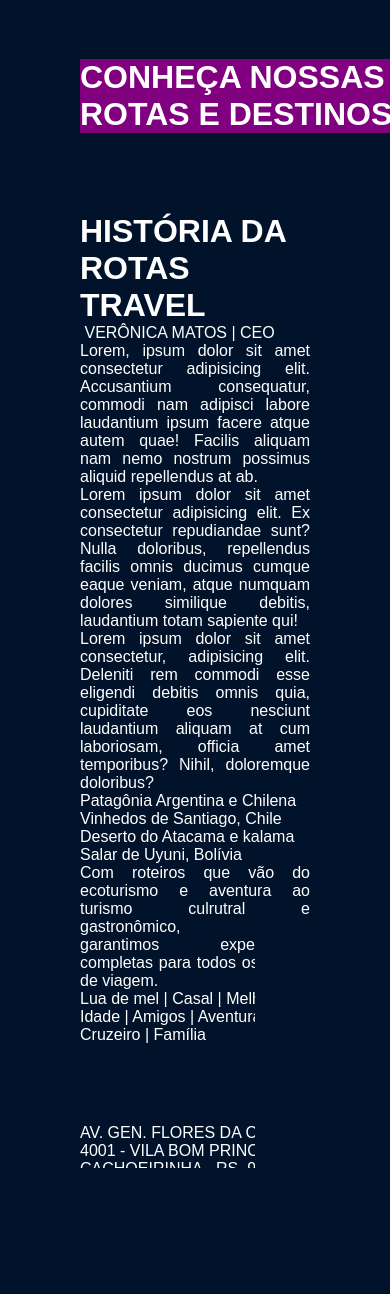
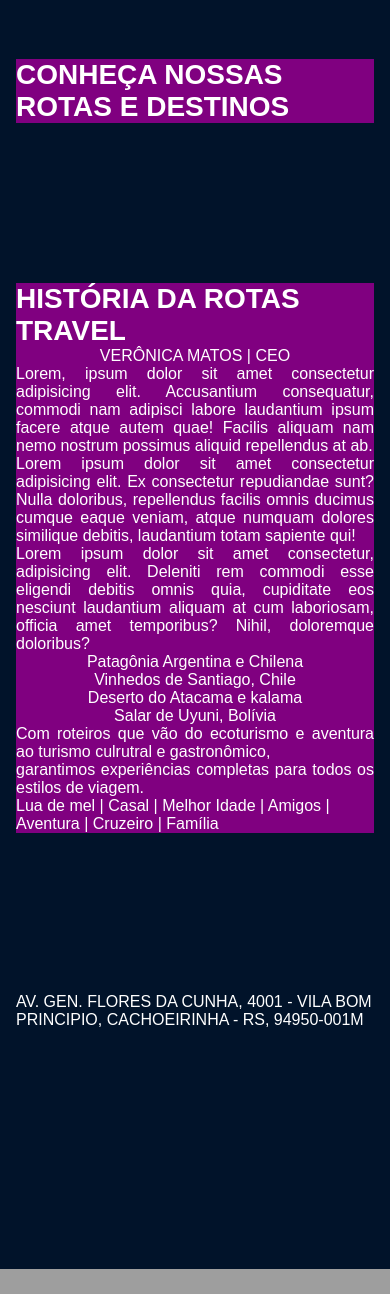
Before and after one commit to otiagosantos/rotastravel-landingpage, a PHP site: page / in a window 390 px wide; the page is wider, and only the part inside the window is pictured. Shown: the part 865-2159 px from the top of that part. After the commit the page ends 2134 px from the top of that part, so only its background shows below. Run offline with PHP 8.4, Linux system fonts and the light colour scheme.

Commit message:
update containers and styles.

```diff
--- a/index.html
+++ b/index.html
@@ -72,20 +72,21 @@
 
 
 
-    <main class="">
+    <main class="site-content">
         <section id="hero" class="">
 
-            <img src="/assets/images/atacama-pg-1.png" alt="Imagem de fundo do Atacama." />
+            <img src="/assets/images/atacama-pg-1.png" class="hero-bg" alt="Imagem de fundo do Atacama." />
 
             <!-- <div class="hero-content"> -->
             <h2>EXPLORE A AMÉRICA DO SUL COM SEGURANÇA E CONFORTO GARANTIDO</h2>
-
             <a href="#destinos">
-                    <span>Arraste para baixo</span>
+                <span>Arraste para baixo </span>
+                <img src="/assets/icons/icone-para-baixo-pg-1.png" alt="Icone seta para baixo.">
             </a>
 
             <!-- </div> -->
         </section>
+        <div>
             <section id="destinos" class="width-default">
 
                 <h2>CONHEÇA NOSSAS ROTAS E DESTINOS</h2>
@@ -97,7 +98,8 @@
                 </div>
 
             </section>
-        <section id="historia">
+
+            <section id="historia" class="width-default">
                 <h2>HISTÓRIA DA ROTAS TRAVEL</h2>
 
                 <div class="content-container">
@@ -108,16 +110,19 @@
                     </div>
 
                     <div class="text-container">
-                    <p>Lorem, ipsum dolor sit amet consectetur adipisicing elit. Accusantium consequatur, commodi nam
+                        <p>Lorem, ipsum dolor sit amet consectetur adipisicing elit. Accusantium consequatur, commodi
+                            nam
                             adipisci labore laudantium ipsum facere atque autem quae! Facilis aliquam nam nemo nostrum
                             possimus aliquid repellendus at ab.</p>
 
-                    <p>Lorem ipsum dolor sit amet consectetur adipisicing elit. Ex consectetur repudiandae sunt? Nulla
+                        <p>Lorem ipsum dolor sit amet consectetur adipisicing elit. Ex consectetur repudiandae sunt?
+                            Nulla
                             doloribus, repellendus facilis omnis ducimus cumque eaque veniam, atque numquam dolores
                             similique debitis, laudantium totam sapiente qui!</p>
 
                         <p>Lorem ipsum dolor sit amet consectetur, adipisicing elit. Deleniti rem commodi esse eligendi
-                        debitis omnis quia, cupiditate eos nesciunt laudantium aliquam at cum laboriosam, officia amet
+                            debitis omnis quia, cupiditate eos nesciunt laudantium aliquam at cum laboriosam, officia
+                            amet
                             temporibus? Nihil, doloremque doloribus?</p>
 
                         <span>Patagônia Argentina e Chilena</span>
@@ -152,6 +157,8 @@
             <section class="">
                 <!-- EXTRA: CONTEÚDO INDEFINIDO -->
             </section>
+        </div>
+
 
     </main>
 
--- a/styles/global.css
+++ b/styles/global.css
@@ -21,9 +21,15 @@
     --fs-site-XS: 0.5rem;
 }
 
-
+a {
+    scroll-behavior: smooth;
+}
 
 body {
+    /* transition: all 1s; */
+    max-width: 100vw;
+    width: 100%;
+
     font-family: var(--fm-site-1);
 
     color: var(--clr-site-text-1);
@@ -35,17 +41,28 @@
     scroll-behavior: smooth;
 }
 
-main {
+main.site-content {
+    max-width: 100%;
+    width: 100%;
     margin: 0 auto;
+
+    /* background-color: black; */
+
 }
 
-main p {
+main.site-content p {
     text-align: justify;
 }
 
+main.site-content div {
+    display: flex;
+    flex-direction: column;
+    align-items: center;
 
-main section:not(#hero) {
-    margin: 5rem;
+}
+
+main.site-content section:not(#hero) {
+    margin: 5rem 1rem;
     color: white;
 }
 
@@ -59,9 +76,8 @@
 
 .width-default {
     max-width: 1200px;
+
     width: 100%;
-
-    /* margin: 0 auto; */
 
     background-color: red;
 }
@@ -72,28 +88,24 @@
 }
 
 @media (max-width: 768px) {
-
     :root {
 
-        --fs-site-XL: 3.0rem;
-        --fs-site-L: 2rem;
+        --fs-site-XL: 2.5rem;
+        --fs-site-L: 1.75rem;
         --fs-site-M: 1rem;
         --fs-site-S: 0.85rem;
         --fs-site-XS: 0.75rem;
 
     }
 
-
     p{
         font-size: var(--fs-site-M)
     }
 
 
-
-
     .width-default {
         max-width: 100vw;
-        width: 100%;
+        width: auto;
         background-color: purple;
     }
 
```
Also changed, not shown: styles/components/hero.css (+35 -5 lines). Lines whose indentation alone changed are shown as unchanged.
